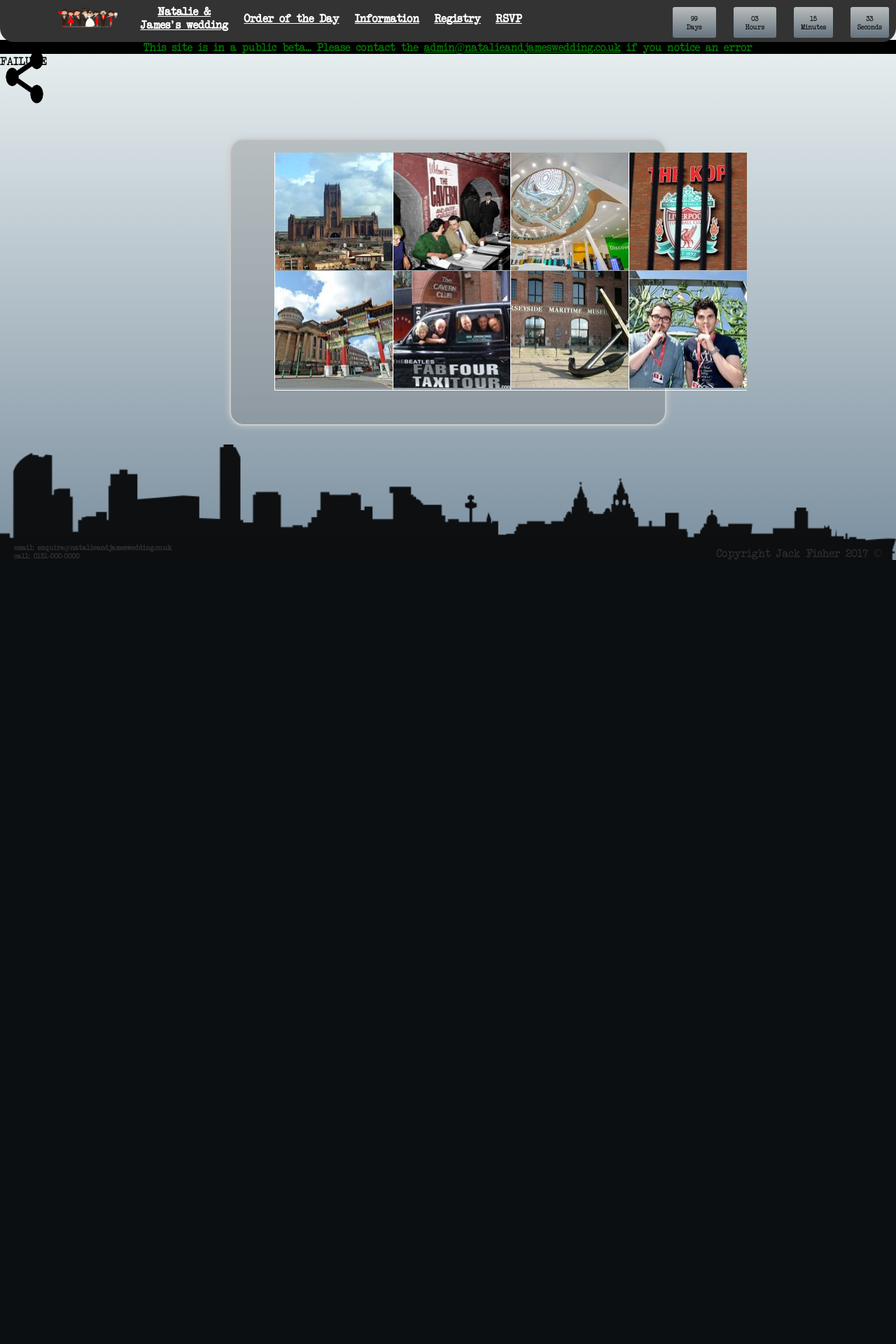
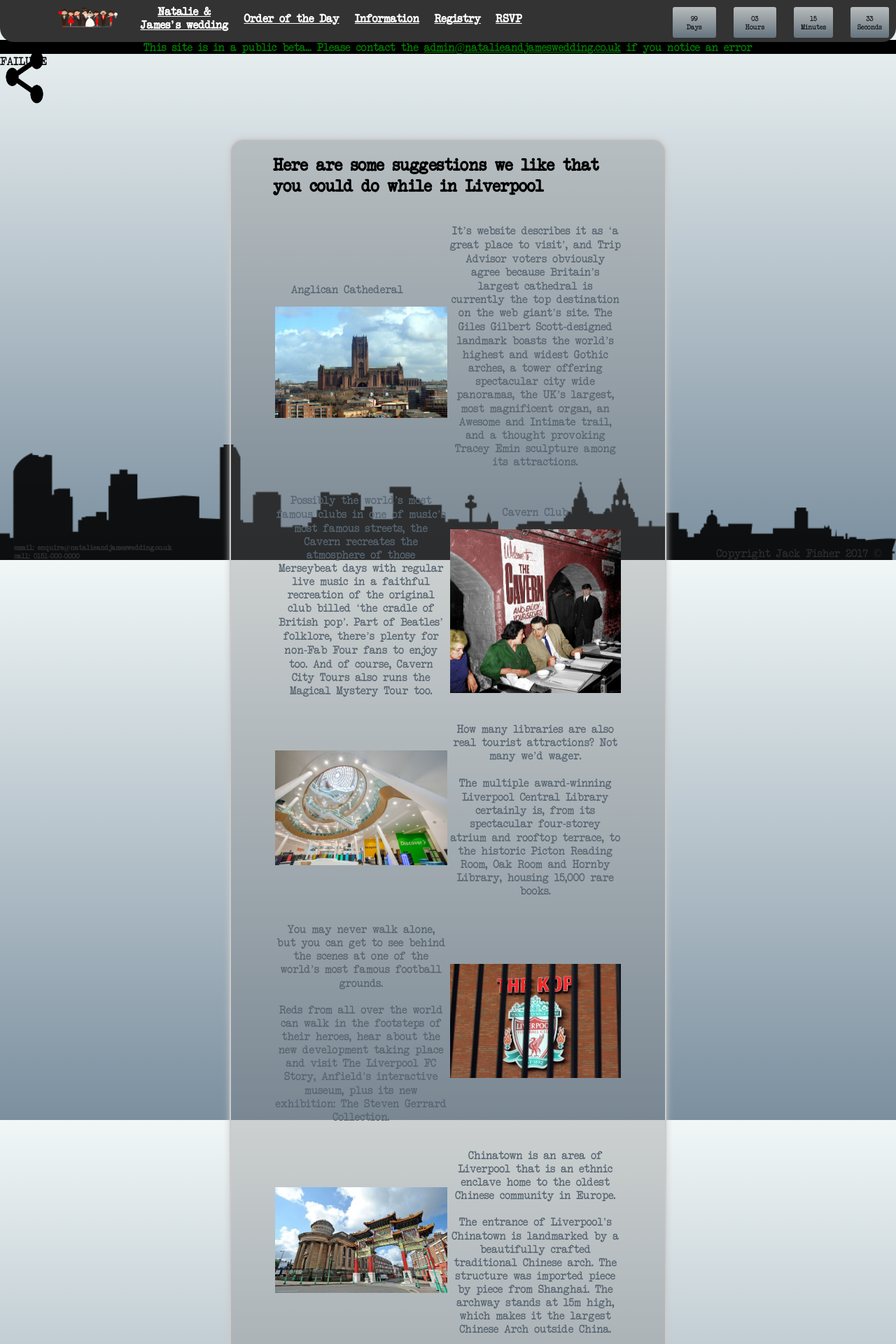
Before and after one commit to jdtechnology/njWedGit, a PHP site: page /liverpool in a window 1280 px wide. Shown: the top 1920 px of the page at 70% size. Before the commit the page ends 800 px from the top, so only its background shows below. Run offline with PHP 8.4, Linux system fonts and the light colour scheme; lists and menus that the app fills with data are empty.

Commit message:
Fill liverpool.php, data for ootd.php

```diff
--- a/includes/css/main.css
+++ b/includes/css/main.css
@@ -613,87 +613,10 @@
 }
 
 /**BEGIN IMAGE LIST**/
-html {
-  font-family: 'Open Sans', Arial;
+#livTable img {
+	width: 100%;
+	height: 100%;
 }
-ul {
-  display: table;
-  padding: 3px 0 0 0;
-  width: 680px;
+#livTable table {
+
 }
-ul li {
-  list-style-type: none;
-  display: table-cell;
-  border-left: 1px solid #fff;
-   border-bottom: 1px solid #fff;
-  position: relative;
-  overflow: hidden;
-  float: left;
-  margin-top: -3px;
-  width: 24.8%;
-  min-width: 158px;
-  max-width: 170px;
-}
-ul li img {
-  width: 100%;
-}
-ul li span {
-  position: absolute;
-  top: 50%;
-  left: 50%;
-  background: rgba(0,0,0,0.7);
-  width: 0;
-  padding: 0;
-  text-align: center;
-  line-height: 0;
-  -webkit-transition: all 0.5s ease;
-  -ms-transition: all 0.5s ease;
-  -o-transition: all 0.5s ease;
-  transition: all 0.5s ease;
-}
-ul li:hover span {
-  top: 0;
-  left: 0;
-  width: 100%;
-  padding: 50% 0;
-}
-ul li h2 {
-  font-size: 14px;
-  text-transform: uppercase;
-  position: absolute;
-  top: 999px;
-  left: 0;
-  padding: 40% 2%;
-  text-align: center;
-  width: 96%;
-  -webkit-transition: all 0.5s ease;
-  -ms-transition: all 0.5s ease;
-  -o-transition: all 0.5s ease;
-  transition: all 0.5s ease;
-}
-ul li:hover h2 {
-  top: 0;
-}
-ul li a {
-  color: #fff;
-  text-decoration: none;
-}
-ul li.navigation div {
-  background: #ddd;
-  text-align: center;
-  padding: 39% 0;
-  font-size: 30px;
-}
-ul li.navigation .fa {
-  color: #aaa;
-  text-shadow: 1px 1px 1px #fff;
-}
-ul li.navigation a .fa {
-	color: #888;
-  -webkit-transition: all 0.5s ease;
-  -o-transition: all 0.5s ease;
-  transition: all 0.5s ease;
-}
-ul li.navigation a:hover .fa {
-  color: #78AB46;
-}
--- a/liverpool.php
+++ b/liverpool.php
@@ -35,63 +35,84 @@
 						require("main_general.php");
 						echo "\n";
 					?>
+            <h2>Here are some suggestions we like that you could do while in Liverpool</h2>
             <!--BEGIN IMAGE GALLERY-->
-            <ul>
-              <li>
-                <a href="#">
-                  <img src="includes/images/liverpool/cathederal_small.jpeg">
-                  <span></span>
-                  <h2>
-                   This is a text
-                  </h2>
-              	</a>
-              </li>
-              <li>
-                <img src="includes/images/liverpool/cavernclub_small.jpeg">
-                <span></span>
-                  <h2>This is another text</h2>
-              </li>
-              <li>
-                <img src="includes/images/liverpool/centrallib_small.jpeg">
-                <span></span>
-                  <h2>This is yet another text slightly larger to go to 2 lines</h2>
-              </li>
-              <li>
-                <img src="includes/images/liverpool/anfield_small.jpeg">
-                  <span></span>
-                  <h2>This is a text</h2>
-               </li>
-              <li>
-                <img src="includes/images/liverpool/chinatown_small.jpeg">
-                <span></span>
-                  <h2>This is another text</h2>
-              </li>
-              <li>
-                <img src="includes/images/liverpool/cabtour_small.jpeg">
-                <span></span>
-                  <h2>This is yet another text slightly larger</h2>
-              </li>
-              <li>
-                <a href="#">
-                	<img src="includes/images/liverpool/citytour_small.jpeg">
-                  <span></span>
-                  <h2>
-                   This is a text
-                  </h2>
-              	</a>
-              </li>
-              <li>
-                <a href="#">
-                	<img src="includes/images/liverpool/privatetour_small.jpeg">
-                  <span></span>
-                  <h2>
-                   This is a text
-                  </h2>
-              	</a>
-              </li>
-
-            </ul>
-
+            <table id="livTable">
+              <tr>
+                <td>
+                  <p>Anglican Cathederal&nbsp;&nbsp;&nbsp;&nbsp;&nbsp;</p>
+                  <img src="includes/images/liverpool/cathederal_big.jpg">
+                </td>
+                <td>
+                  <p>It’s website describes it as ‘a great place to visit’, and Trip Advisor voters obviously agree because Britain’s largest cathedral is currently the top destination on the web giant’s site.
+                        The Giles Gilbert Scott-designed landmark boasts the world’s highest and widest Gothic arches, a tower offering spectacular city wide panoramas, the UK’s largest, most magnificent organ, an Awesome and Intimate trail, and a thought provoking Tracey Emin sculpture among its attractions.</p>
+                </td>
+              </tr>
+              <tr>
+                <td>
+                  <p>Possibly the world’s most famous clubs in one of music’s most famous streets, the Cavern recreates the atmosphere of those Merseybeat days with regular live music in a faithful recreation of the original club billed ‘the cradle of British pop’.
+                     Part of Beatles’ folklore, there’s plenty for non-Fab Four fans to enjoy too. And of course, Cavern City Tours also runs the Magical Mystery Tour too.</p>
+                </td>
+                <td>
+                  <p>Cavern Club</p>
+                  <img src="includes/images/liverpool/cavernclub_big.jpg">
+                </td>
+              </tr>
+              <tr>
+                <td>
+                  <img src="includes/images/liverpool/centrallib_big.jpg">
+                </td>
+                <td>
+                  <p>How many libraries are also real tourist attractions? Not many we’d wager.
+                    <br><br>The multiple award-winning Liverpool Central Library certainly is, from its spectacular four-storey atrium and rooftop terrace, to the historic Picton Reading Room, Oak Room and Hornby Library, housing 15,000 rare books.</p>
+                </td>
+              </tr>
+              <tr>
+                <td>
+                  <p>You may never walk alone, but you can get to see behind the scenes at one of the world’s most famous football grounds.
+                  <br><br>Reds from all over the world can walk in the footsteps of their heroes, hear about the new development taking place and visit The Liverpool FC Story, Anfield’s interactive museum, plus its new exhibition: The Steven Gerrard Collection.</p>
+                </td>
+                <td>
+                  <img src="includes/images/liverpool/anfield_big.jpg">
+                </td>
+              </tr>
+              <tr>
+                <td>
+                  <img src="includes/images/liverpool/chinatown_big.jpg">
+                </td>
+                <td>
+                  <p>Chinatown is an area of Liverpool that is an ethnic enclave home to the oldest Chinese community in Europe.
+                  <br><br>The entrance of Liverpool’s Chinatown is landmarked by a beautifully crafted traditional Chinese arch. The structure was imported piece by piece from Shanghai. The archway stands at 15m high, which makes it the largest Chinese Arch outside China.</p>
+                </td>
+              </tr>
+              <tr>
+                <td>
+                  <p>The Beatles Fab Four Taxi Tour is included under this ‘tours’ banner, along with Seecret Tours.
+                  <br>The cabs provide more personalised service where tourists could take as long as they liked at Beatles’ sites and where a taxi could have more accessibility than a larger vehicle.
+                  <br>Combined, the company’s drivers have more than 200 years’ experience navigating the streets of Liverpool in Black Cabs.</p>
+                </td>
+                <td>
+                  <img src="includes/images/liverpool/cabtour_big.jpg">
+                </td>
+              </tr>
+              <tr>
+                <td>
+                  <img src="includes/images/liverpool/citytour_big.jpg">
+                </td>
+                <td>
+                  <p>One of the eight venues under the National Museums Liverpool umbrella, the Albert Dock-based museum offers a treasure trove of maritime history – and it’s free (although donations are increasingly welcome).
+                  <br><br>Current exhibitions include Lusitania: life, loss and legacy and a Cunard 175 celebration, while the basement houses the hands-on Seized! Border and Customs gallery.</p>
+                </td>
+              </tr>
+              <!-- <tr>
+                <td>
+                  <img src="includes/images/liverpool/citytour_big.jpg">
+                </td>
+                <td>
+                  <span>Private Tour</span>
+                </td>
+              </tr> -->
+          </table>
 				</div>
 			</td>
 		</tr>
```
Also changed, not shown: ootd.php (+15 -2 lines).
